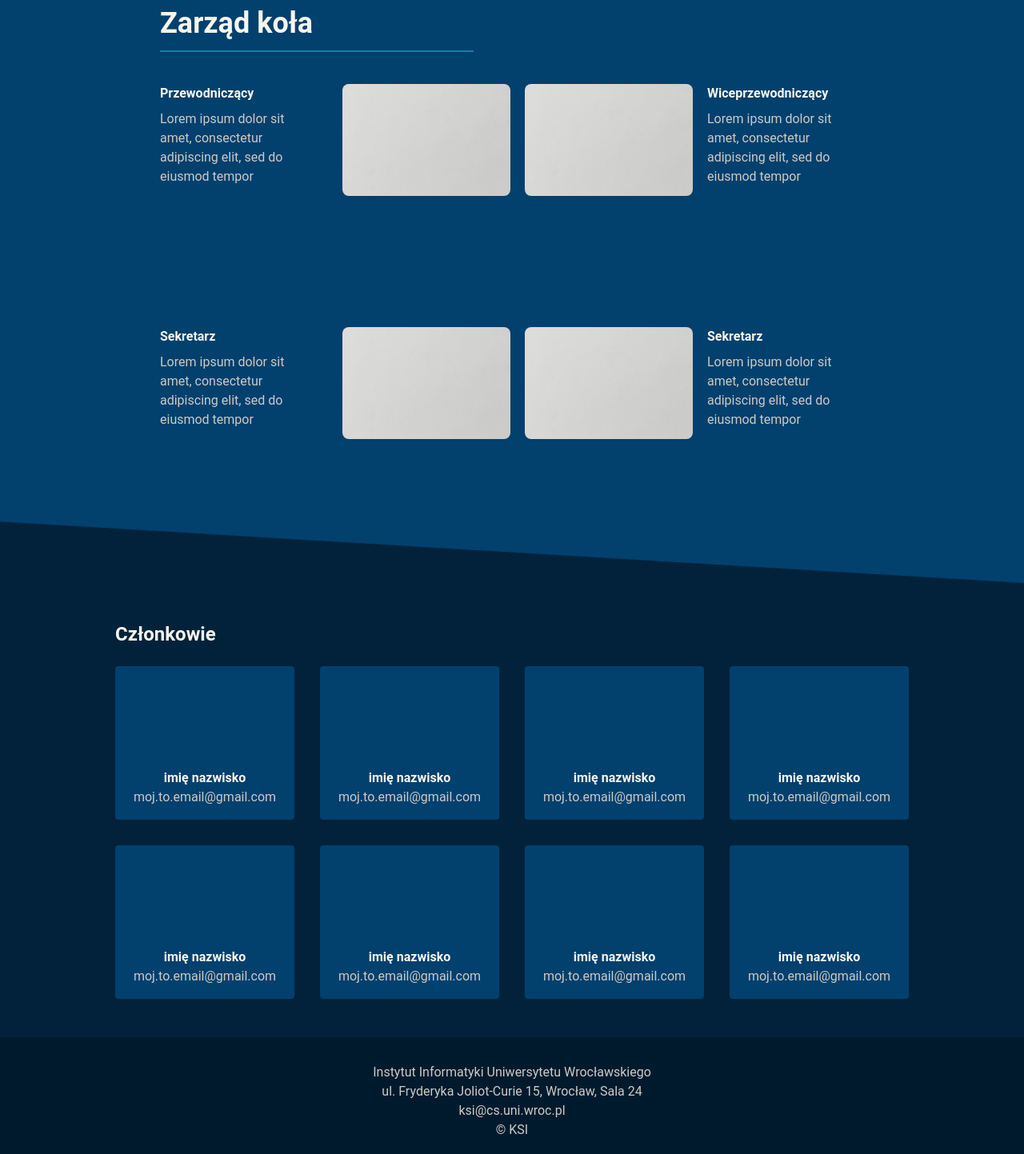
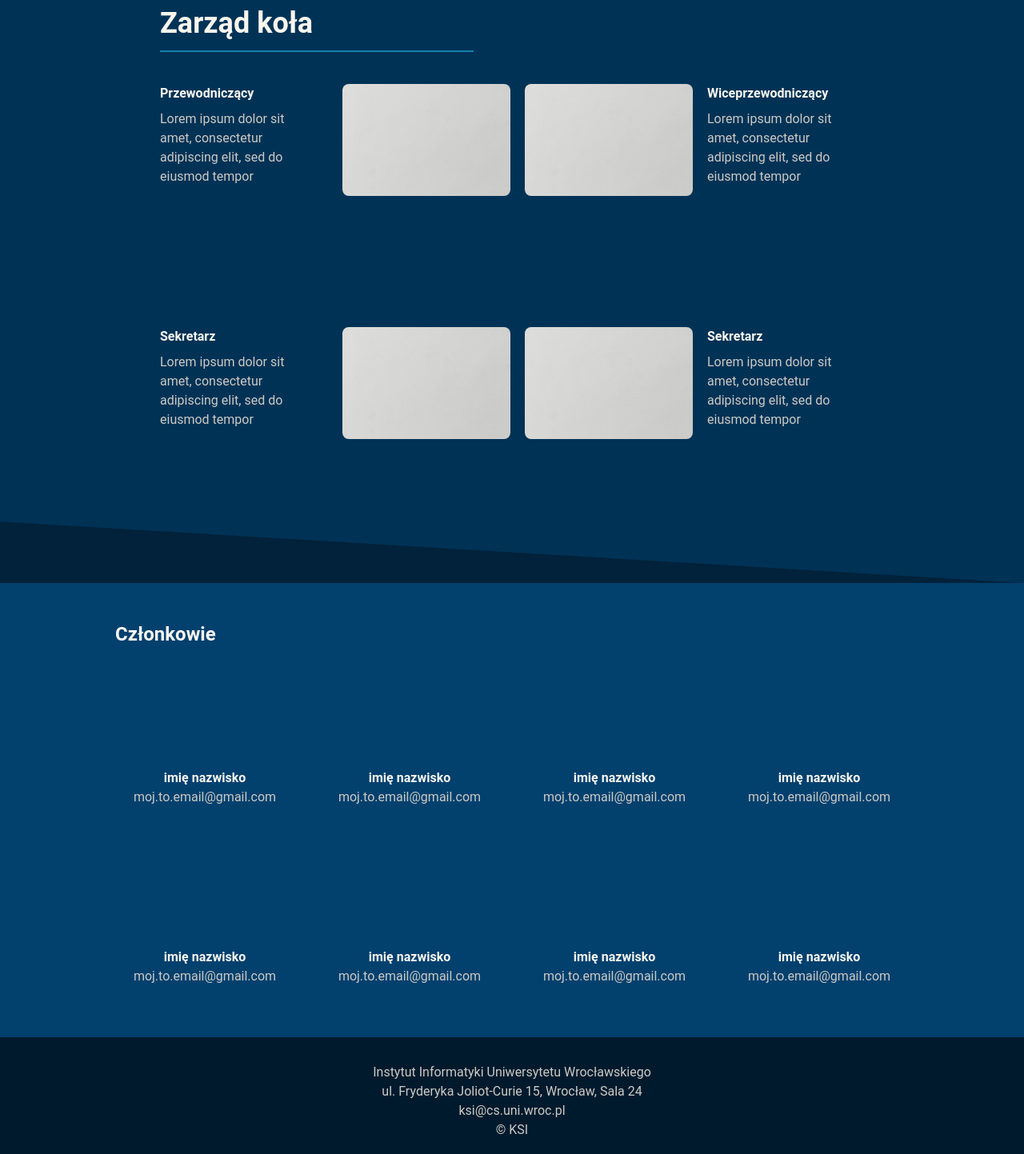
Before and after one commit to ksiuwr/ksi-site-v2025, a React (Vite) app: page /members in a window 1280 px wide. Shown: the part 907-2350 px from the top of the page at 80% size. Built offline with nearby package versions, Linux system fonts and the light colour scheme; the HTML template or start-up script is replaced by a standard one.

Commit message:
fixed section colours

```diff
--- a/src/Members.tsx
+++ b/src/Members.tsx
@@ -47,7 +47,7 @@ const Members = () => {
       {/* Hero Section */}
       <div className="text-center py-12 bg-cover min-h-screen"
         style={{
-                backgroundImage: `url('/public/images/logo.png')`,
+                backgroundImage: `url('/images/logo.png')`,
                 }}>
         <div className="container"
             style={{marginLeft: '200px'}}>
@@ -78,11 +78,11 @@ const Members = () => {
             </div>
 
             <div>
-                <img src="public/images/placeholder.webp" alt="Przwodniczacy" className="rounded-lg max-w-[210px] max-h-[210px]"/>
+                <img src="/images/placeholder.webp" alt="Przwodniczacy" className="rounded-lg max-w-[210px] max-h-[210px]"/>
             </div>
 
             <div>
-                <img src="public/images/placeholder.webp" alt="Wicerzwodniczacy" className="rounded-lg max-w-[210px] max-h-[210px]"/>
+                <img src="/images/placeholder.webp" alt="Wicerzwodniczacy" className="rounded-lg max-w-[210px] max-h-[210px]"/>
             </div>
 
             {/* Wiceprzewodniczący */}
@@ -106,11 +106,11 @@ const Members = () => {
             </div>
 
             <div>
-                <img src="public/images/placeholder.webp" alt="Sekretarz" className="rounded-lg max-w-[210px] max-h-[210px]"/>
+                <img src="/images/placeholder.webp" alt="Sekretarz" className="rounded-lg max-w-[210px] max-h-[210px]"/>
             </div>
 
             <div>
-                <img src="public/images/placeholder.webp" alt="Sekretarz" className="rounded-lg max-w-[210px] max-h-[210px]"/>
+                <img src="/images/placeholder.webp" alt="Sekretarz" className="rounded-lg max-w-[210px] max-h-[210px]"/>
             </div>
 
             {/* Sekretarz */}
@@ -127,7 +127,7 @@ const Members = () => {
       </div>
 
       {/* Członkowie Section */}
-      <section className="py-12">
+      <section className="py-12 bg-dark-section-secondary">
         <div className="container mx-auto px-4">
           <h2 className="text-2xl font-bold mb-6">Członkowie</h2>
           <div className="grid grid-cols-2 md:grid-cols-3 lg:grid-cols-4 gap-8">
--- a/tailwind.config.js
+++ b/tailwind.config.js
@@ -15,7 +15,7 @@ export default {
       'navbar-primary': '#0764A1',
       'dark-background-primary': '#01223A',
       'dark-section-secondary': '#02406E',
-      'dark-section-primary': '#02406E',
+      'dark-section-primary': '#003256',
       'action-blue': '#1180AD',
       'footer-primary': '#001A2D'
     },
```
